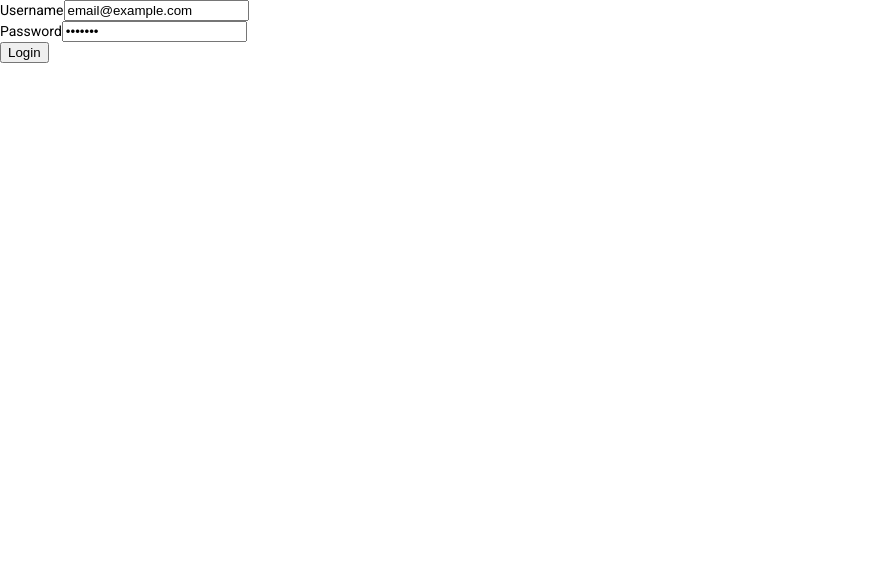
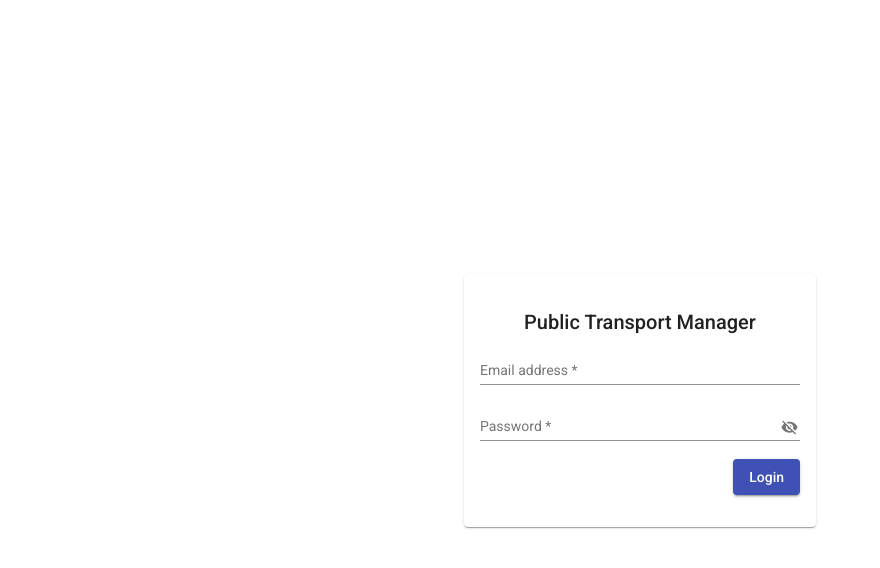
Before and after one commit to wachuuu/public-transport-manager, an Angular app in the folder app/: page /login in a window 1280 px wide. Shown: the top 568 px of the page, without its empty margins (0-880 px from the left). Built offline with nearby package versions, Linux system fonts and the light colour scheme.

Commit message:
added login styles

```diff
--- a/app/src/app/components/login/login.component.html
+++ b/app/src/app/components/login/login.component.html
@@ -1,23 +1,47 @@
-<div>
-  <form [formGroup]="loginForm" (ngSubmit)="onSubmit()">
-      <div>
-          <label for="username">Username</label>
-          <input type="text" formControlName="username"  [ngClass]="{ 'is-invalid': submitted && f['username'].errors }"/>
-          <div *ngIf="submitted && f['username'].errors">
-              <div *ngIf="f['username'].errors['required']">Username is required</div>
-          </div>
-      </div>
-      <div>
-          <label for="password">Password</label>
-          <input type="password" formControlName="password" [ngClass]="{ 'is-invalid': submitted && f['password'].errors }" />
-          <div *ngIf="submitted && f['password'].errors">
-              <div *ngIf="f['password'].errors['required']">Password is required</div>
-          </div>
-      </div>
-      <button [disabled]="loading">
-          <span *ngIf="loading"></span>
-          Login
-      </button>
-      <div *ngIf="error">{{error}}</div>
-  </form>
+<div class="login-container">
+    <mat-card class="form-card">
+        <mat-toolbar> Public Transport Manager </mat-toolbar>
+        <form [formGroup]="loginForm" (ngSubmit)="onSubmit()">
+
+            <div class="form-error" *ngIf="error" > {{error}} </div>
+
+            <mat-form-field class="form-input">
+                <input matInput
+                    formControlName="username"
+                    #emailRef
+                    type="text"
+                    placeholder="Email address"
+                    required
+                    (keyup.enter)="passRef.focus()">
+            </mat-form-field>
+
+            <mat-form-field class="form-input">
+                <input matInput
+                    #passRef
+                    formControlName="password"
+                    type="password"
+                    placeholder="Password"
+                    required
+                    [type]="hide ? 'password' : 'text'">
+
+                <button mat-icon-button
+                    type="button"
+                    matSuffix
+                    (click)="hide = !hide">
+                    <mat-icon class="visibility-button">
+                        {{hide ? 'visibility_off' : 'visibility'}}
+                    </mat-icon>
+                </button>
+            </mat-form-field>
+
+            <div class="login-button">
+                <button mat-raised-button
+                    type="submit"
+                    color="primary"
+                    (click)="onSubmit()">
+                        Login
+                </button>
+            </div>
+        </form>
+    </mat-card>
 </div>
--- a/app/src/app/components/login/login.component.scss
+++ b/app/src/app/components/login/login.component.scss
@@ -0,0 +1,43 @@
+.login-container {
+  display: flex;
+  align-items: center;
+  justify-content: center;
+  height: 100vh;
+}
+
+.form-card {
+  width: 20rem;
+  padding: 2rem 1rem;
+}
+
+.form-input {
+  display: block;
+}
+
+.form-error {
+  text-align: center;
+  color: red;
+  padding: .5rem 0;
+}
+
+.form-login {
+  position: absolute;
+  justify-content: center;
+}
+
+.login-button {
+  display: flex;
+  justify-content: flex-end;
+}
+
+mat-toolbar {
+  justify-content: center;
+  height: fit-content;
+  background: transparent;
+  margin-bottom: .5rem;
+}
+
+button .mat-icon {
+  font-size: 1.1rem !important;
+  color: rgb(118, 118, 118);
+}
--- a/app/src/app/components/login/login.component.ts
+++ b/app/src/app/components/login/login.component.ts
@@ -16,6 +16,7 @@ export class LoginComponent implements OnInit {
   loading = false;
   submitted = false;
   error = '';
+  hide = true;
 
   constructor(
     private formBuilder: FormBuilder,
@@ -30,8 +31,8 @@ export class LoginComponent implements OnInit {
 
   ngOnInit(): void {
     this.loginForm = this.formBuilder.group({
-      username: ['email@example.com', Validators.required],
-      password: ['pass123', Validators.required]
+      username: ['', Validators.required],
+      password: ['', Validators.required]
     });
   }
 
--- a/app/src/styles.scss
+++ b/app/src/styles.scss
@@ -1,4 +1,5 @@
 /* You can add global styles to this file, and also import other style files */
 
+@import "~@angular/material/prebuilt-themes/indigo-pink.css";
 html, body { height: 100%; }
 body { margin: 0; font-family: Roboto, "Helvetica Neue", sans-serif; }
```
Also changed, not shown: app/src/app/app.module.ts (+17 -0 lines).
